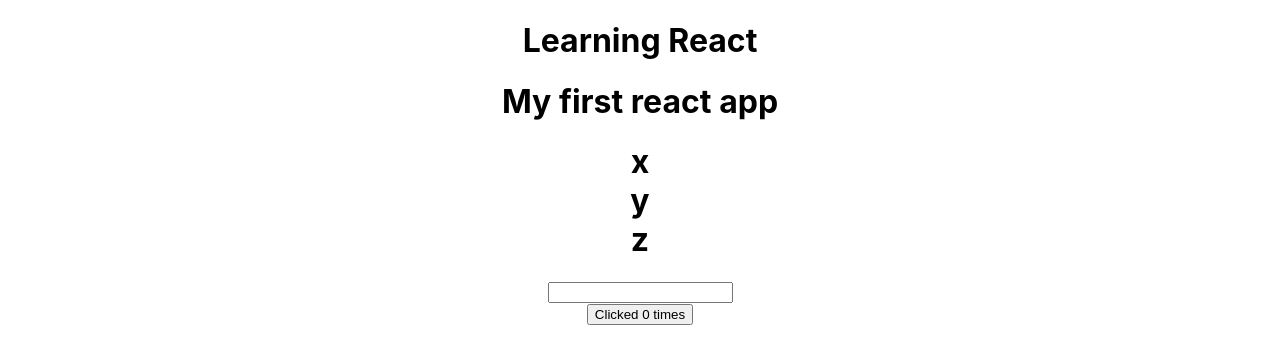
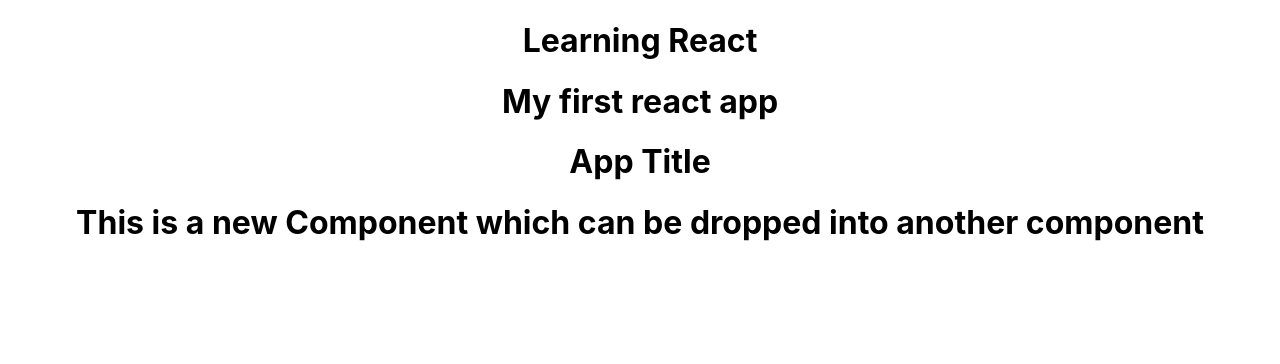
Before and after one commit to shaikjrizwana/primosoft-batch-1-training, a React (Create React App) app in the folder my-react-app/: page / in a window 1280 px wide. Shown: the top 364 px of the page. Built offline with nearby package versions, Linux system fonts and the light colour scheme.

Commit message:
feat: creating & importing Components Description: we can create new Componenets and we can use them by importing them into another component

```diff
--- a/my-react-app/src/App.js
+++ b/my-react-app/src/App.js
@@ -1,4 +1,5 @@
 import React, {Component} from 'react';
+import MyComponent from './MyComponent';
 import './App.css';
 
 class App extends Component{
@@ -7,6 +8,7 @@ class App extends Component{
     this.onSubmit = this.onSubmit.bind(this);
     this.state = {
       count : 0,
+      title: 'App Title',
     };
   }
   onMouseOver(){
@@ -18,27 +20,18 @@ class App extends Component{
     console.log(this.input.value);
   }
   updateCount(){
-    this.setState((prevstate, props) => {
-      return {count: prevstate.count + 1}
-    });
+    this.setState({
+      title : 'New App Title'
+    }
+    );
   }
   render(){
-    const list = ['x','y','z'];
     return(
       <div className="App" >
           <h1>Learning React</h1>
           <h1>My first react app</h1>
-          <h1>
-            {
-              list.map(item => {
-                return <div key = {item} onMouseOver = {this.onMouseOver}>{item}</div>
-              })
-            }
-          </h1>
-          <form onSubmit = {this.onSubmit}>
-            <input onChange = {this.onChange} ref = {input => this.input = input}/>
-          </form>
-          <button onClick={() => this.updateCount()}>Clicked {this.state.count} times</button>
+          <h1>{this.state.title}</h1>
+          <MyComponent />
       </div>
     )
   }
--- /dev/null
+++ b/my-react-app/src/MyComponent.js
@@ -0,0 +1,12 @@
+import React, {Component} from 'react';
+
+class MyComponent extends Component{
+  render(){
+    return(
+      <div className="MyComponent" >
+          <h1>This is a new Component which can be dropped into another component</h1>
+      </div>
+    )
+  }
+}
+export default MyComponent;
```
